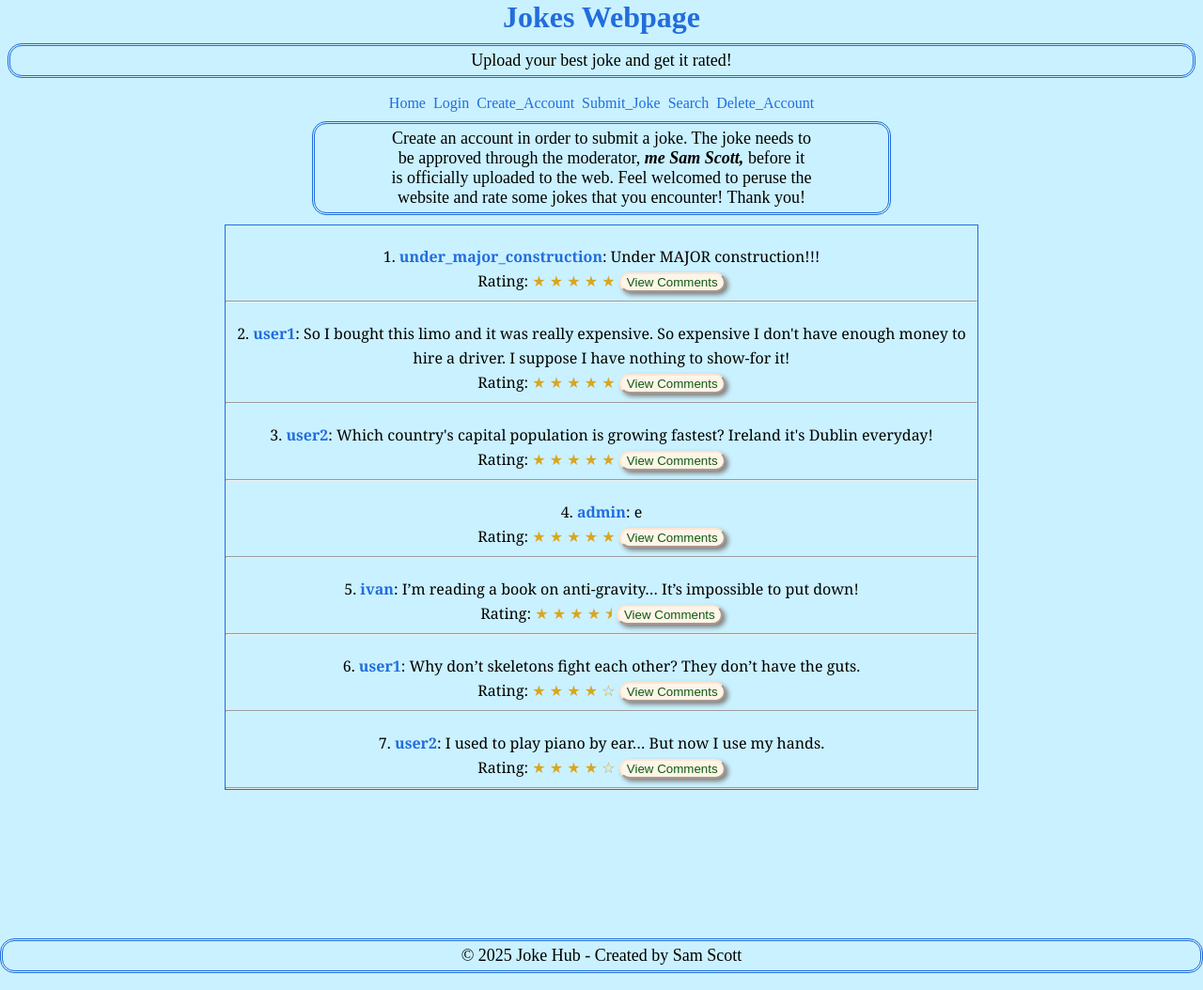
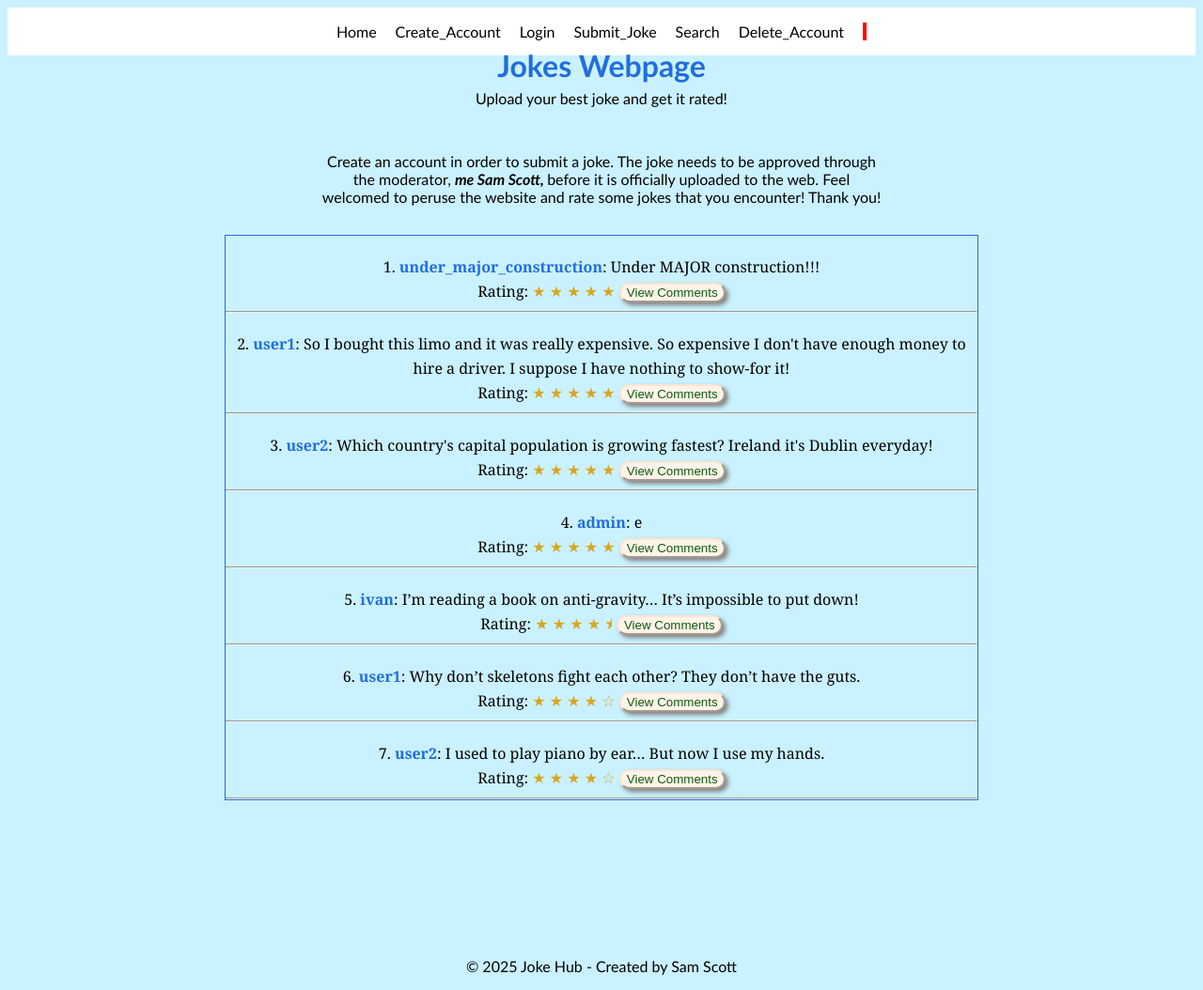
Before and after one commit to sascott9655/Joke-Webpage-, a Flask app: page / in a window 1280 px wide. Shown: the whole page at 94% size. Run offline with Flask 3, Linux system fonts and the light colour scheme; data comes from the database, SQL or seed files in the repository; both versions use the stored data as it was after the commit.

Commit message:
css up the wazoo

```diff
--- a/app.py
+++ b/app.py
@@ -32,6 +32,7 @@ def initdb():
                 rating REAL DEFAULT 0,
                 approved INTEGER DEFAULT 0,
                 notified INTEGER DEFAULT 0,
+                rejection_reason TEXT,
                 FOREIGN KEY(user_id) REFERENCES users(id) ON DELETE CASCADE
                 --Setting up the table with ON DELETE CASCADE, then deleting the user will automatically delete all related data(which is what we want!)
             )
@@ -85,7 +86,6 @@ def register():
 
     return render_template('create_account.html') #default to the create account page
 
-
 @app.route("/", methods=['GET', 'POST'])
 def index():
     # Connect to the database
@@ -96,7 +96,7 @@ def index():
     # Displays notification to the user if their joke is approved or not
     user_id = session.get('user_id')
     c.execute('''
-            SELECT "id", "content", "approved"
+            SELECT "id", "content", "approved", "rejection_reason"
             FROM "jokes"
             WHERE "user_id" = ? AND approved != 0 and notified = 0
             ''', (user_id,))
@@ -104,6 +104,7 @@ def index():
 
     joke_ids = [joke['id'] for joke in notifications]
 
+    # Set notified = 1 for jokes the user hasn't seen yet
     if joke_ids:
         placeholders = ','.join('?' for _ in joke_ids)
         c.execute(f'''
@@ -111,14 +112,13 @@ def index():
                 SET "notified" = 1
                 WHERE "id" IN ({placeholders})''', joke_ids)
 
-        rejected_ids = [joke['id'] for joke in notifications if joke['approved'] == -1]
-        if rejected_ids:
-            rejected_placeholders = ','.join('?' for _ in rejected_ids)
-            c.execute(f'''
-                    DELETE FROM "jokes"
-                    WHERE "id" IN ({rejected_placeholders})
-                    ''', rejected_ids)
-        conn.commit()
+    # Clean up rejected jokes that the user has already seen
+    c.execute(f'''
+        DELETE FROM "jokes"
+        WHERE "approved" = -1 AND "notified" = 1
+        ''')
+
+    conn.commit()
 
     # Render jokes on the webpage
     c.execute('''
@@ -272,9 +272,9 @@ def reject_joke(joke_id):
     c = conn.cursor()
     c.execute('''
             UPDATE "jokes"
-            SET approved = -1
+            SET approved = -1, rejection_reason = ?
             WHERE "id" = ?
-            ''', (joke_id,)
+            ''', (reason, joke_id,)
             )
     conn.commit()
     conn.close()
--- a/static/css/index.css
+++ b/static/css/index.css
@@ -1,21 +1,15 @@
 body{
 	background-color:rgb(202, 241, 255);
 	text-align: center;
+	font-family: 'Gill Sans', 'Gill Sans MT', Calibri, 'Trebuchet MS', sans-serif;
+	--color_font: red;
+	--color_font2: rgb(255, 179, 14);
+	--color_font3: rgb(140, 36, 236);
+	--color_font4: rgb(236, 139, 236);
 }
 h1 {
 	color: rgb(34, 109, 221);
 	text-align: center;
-   }
-p{
-	font-size: 18px;
-	/* padding-top: 5px;
-	padding-right: 50px;
-	padding-bottom: 5px;
-	padding-left: 50px; */
-	padding: 5px 5px 5px 5px;
-	border: 3px double rgb(34, 109, 221);
-	border-radius: 15px;
-	text-wrap: balance;
 }
 .instructions{
 	max-width: 100%;
@@ -64,9 +58,42 @@ button:hover{
 	background-color: rgb(206, 4, 4);
 	color: white;
 }
-nav{
-	word-spacing: 4px;
+.navbar{
+	top: 0;
+	position: sticky;
+	background-color: #fff;
+	padding: 1rem 2rem;
+	display: flex;
+	justify-content: center;
 }
+.nav-links{
+	display: flex;
+	list-style: none;
+	gap: 20px;
+	margin: 0;
+	padding: 0;
+}
+.nav-links li a{
+	position: relative;
+	color: black;
+	transition: var(--color_font) ease-in-out;
+}
+.nav-links li a::after{
+	content: "";
+	position: absolute;
+	width: 100%;
+	height: 2px;
+	bottom: -4px;
+	left: 0px;
+	background-color: blue;
+	transform: scaleX(0);
+	transform-origin: center;
+	transition: transform 0.3s;
+}
+.nav-links li a:hover::after{
+	transform:scaleX(1);
+}
+
 .hyper-links:hover{
 	color:rgb(111, 12, 150);
 }
@@ -154,6 +181,8 @@ hr{
 	display: flex;
 	align-items: center;
 	gap: 10px;
+	border: 2px solid red;
+	justify-self: end;
 }
 .success2{
 	color: green;
--- a/templates/index.html
+++ b/templates/index.html
@@ -1,15 +1,33 @@
 <!DOCTYPE html>
 <html lang="en">
+
 <head>
     <meta charset="utf-8">
     <title>Jokes Webpage</title>
     <link rel="stylesheet" href="{{ url_for('static', filename='css/index.css') }}">
+    <link rel="stylesheet" href="/static/css/index.css">
 </head>
+
 <body>
-    <header>
-        <div class="header-container">
-            <div class="spacer"></div>
-        <h1 class="title"> Jokes Webpage </h1>
+    <nav class="navbar">
+            <ul class="nav-links">
+                    <li> <a href="/">Home</a>
+                    </li>
+                    <li> <a href="/create_account">Create_Account</a>
+                    </li>
+                    <li> <a href="/login">Login</a>
+                    </li>
+                    <li> <a href="/submit_joke">Submit_Joke</a>
+                    </li>
+                    <li> <a href="/search">Search</a>
+                    </li>
+                    <li> <a href="/delete_account">Delete_Account</a>
+                    </li>
+                    <li> {% if session.get('admin') %}
+                        <a href="/moderate">Moderate</a>
+                        {% endif %}
+                    </li>
+                </ul>
          <!-- Displays username on the homepage if they are logged in -->
             <div class="user-actions">
                 {% if username %}
@@ -20,6 +38,11 @@
                 </form>
                 {% endif %}
             </div>
+    </nav>
+    <header>
+        <div class="header-container">
+            <div class="spacer"></div>
+            <h1 class="title"> Jokes Webpage </h1>
         </div>
         <p>Upload your best joke and get it rated!</p>
     </header>
@@ -34,17 +57,7 @@
     {% endif %}
     {% endwith %}
 
-    <nav>
-        <a class="hyper-links" href="/">Home</a>
-        <a class="hyper-links" href="/login">Login</a>
-        <a class="hyper-links" href="/create_account">Create_Account</a>
-        <a class="hyper-links" href="/submit_joke">Submit_Joke</a>
-        <a class="hyper-links" href="/search">Search</a>
-        <a class="hyper-links" href="/delete_account">Delete_Account</a>
-        {% if session.get('admin') %}
-        <a class="hyper-links" href="/moderate">Moderate</a>
-         {% endif %}
-    </nav>
+
     <div class="instructions">
         <p> Create an account in order to submit a joke. The joke needs to be approved through
             the moderator, <em> <b> me Sam Scott, </b> </em> before it is officially uploaded to the web. Feel
@@ -56,32 +69,32 @@
         {% if joke.approved == 1 %}
         <p class="success">Your joke "{{ joke.content }}" was approved</p>
         {% elif joke.approved == -1 %}
-                        <p class="error"> Your joke "{{ joke.content}}" was rejected</p>
+        <p class="error"> Your joke "{{ joke.content}}" was rejected due to {{ joke.rejection_reason }}</p>
         {% endif %}
         {% endfor %}
     </div>
     {% endif %}
-
-
     <main>
         <!-- Scroll Box -->
         <div class="scroll-box">
             <!-- Display jokes in the scroll box -->
             {% for joke in jokes %}
             <div class="joke-space">
-                        {{ loop.index }}. <a class="user-links" href="{{ url_for('user_detail', user_id=joke.user_id) }}"><strong>{{ joke['username'] }}</a></strong>: {{ joke['content'] }}<br>
+                {{ loop.index }}. <a class="user-links"
+                    href="{{ url_for('user_detail', user_id=joke.user_id) }}"><strong>{{ joke['username']
+                        }}</a></strong>: {{ joke['content'] }}<br>
                 Rating:
                 {% set full_stars = joke['rating'] | int %}
                 {% set half_stars = 1 if joke['rating'] - full_stars >= 0.5 else 0 %}
                 {% set empty_stars = 5 - full_stars - half_stars %}
                 {% for i in range(full_stars) %}
-                            <span style="color:goldenrod";>★</span>
+                <span style="color:goldenrod" ;>★</span>
                 {% endfor %}
                 {% if half_stars %}
-                            <span style="color:goldenrod";>⯨</span>
+                <span style="color:goldenrod" ;>⯨</span>
                 {% endif %}
                 {% for i in range(empty_stars) %}
-                            <span style="color:goldenrod";>☆</span>
+                <span style="color:goldenrod" ;>☆</span>
                 {% endfor %}
 
                 <a href="{{ url_for('joke_detail', joke_id=joke.id) }}">
@@ -98,9 +111,11 @@
             <!-- End of the list of jokes -->
         </div>
     </main>
+
     <footer>
         <p>&copy; 2025 Joke Hub - Created by Sam Scott </p>
     </footer>
     <script src="{{ url_for('static', filename='js/index.js') }}"></script>
 </body>
+
 </html>
```
Also changed, not shown: other parts of static/css/index.css (+58 -0 lines), templates/moderate.html (+15 -6 lines), jokes.db, 3 other files. Lines whose indentation alone changed are shown as unchanged.
